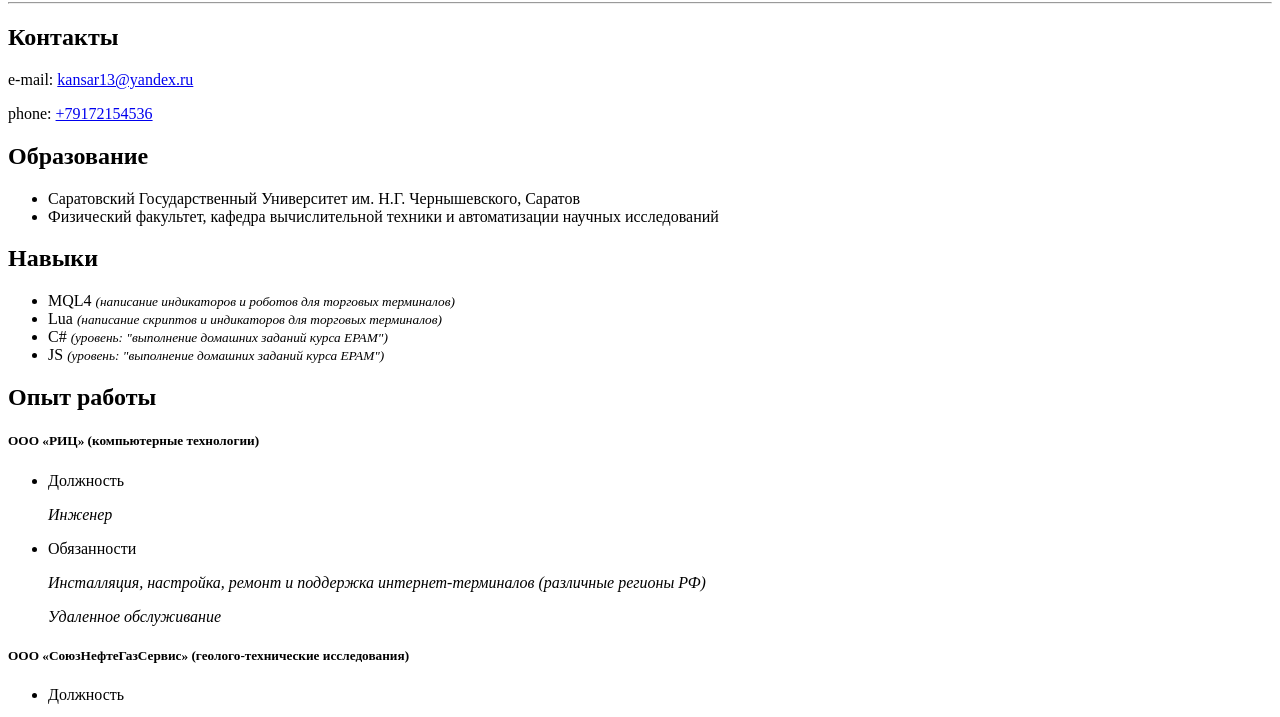
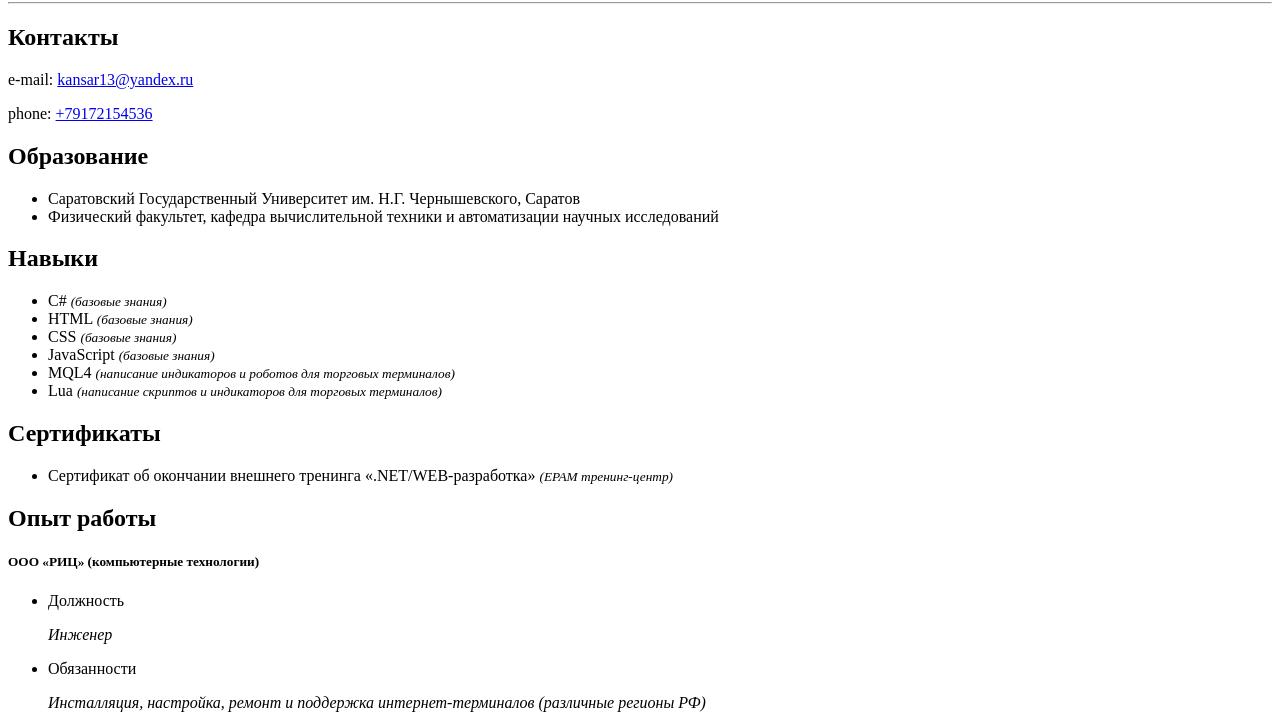
Before and after one commit to KanSars/CV, a plain HTML site: page index.html in a window 1280 px wide. Shown: the part 78-795 px from the top of the page. Drawn offline with Linux system fonts and the light colour scheme.

Commit message:
skills fixed, certificate added

```diff
--- a/index.html
+++ b/index.html
@@ -43,16 +43,32 @@
     <h2>Навыки</h2>
     <ul>
         <li>
+            C# <i><small> (базовые знания) </small></i>
+        </li>
+        <li>
+            HTML <i><small> (базовые знания) </small></i>
+        </li>
+        <li>
+            CSS <i><small> (базовые знания) </small></i>
+        </li>
+        <li>
+            JavaScript <i><small> (базовые знания) </small></i>
+        </li>
+        <li>
             MQL4 <i><small> (написание индикаторов и роботов для торговых терминалов) </small></i>
         </li>
         <li>
             Lua <i><small> (написание скриптов и индикаторов для торговых терминалов) </small></i>
         </li>
+    </ul>
+
+    <!--Сертификаты-->
+
+    <h2>Сертификаты</h2>
+
+    <ul>
         <li>
-            C# <i><small> (уровень: "выполнение домашних заданий курса EPAM") </small></i>
-        </li>
-        <li>
-            JS <i><small> (уровень: "выполнение домашних заданий курса EPAM") </small></i>
+            Сертификат об окончании внешнего тренинга «.NET/WEB-разработка» <i><small> (EPAM тренинг-центр) </small></i>
         </li>
     </ul>
 
```
